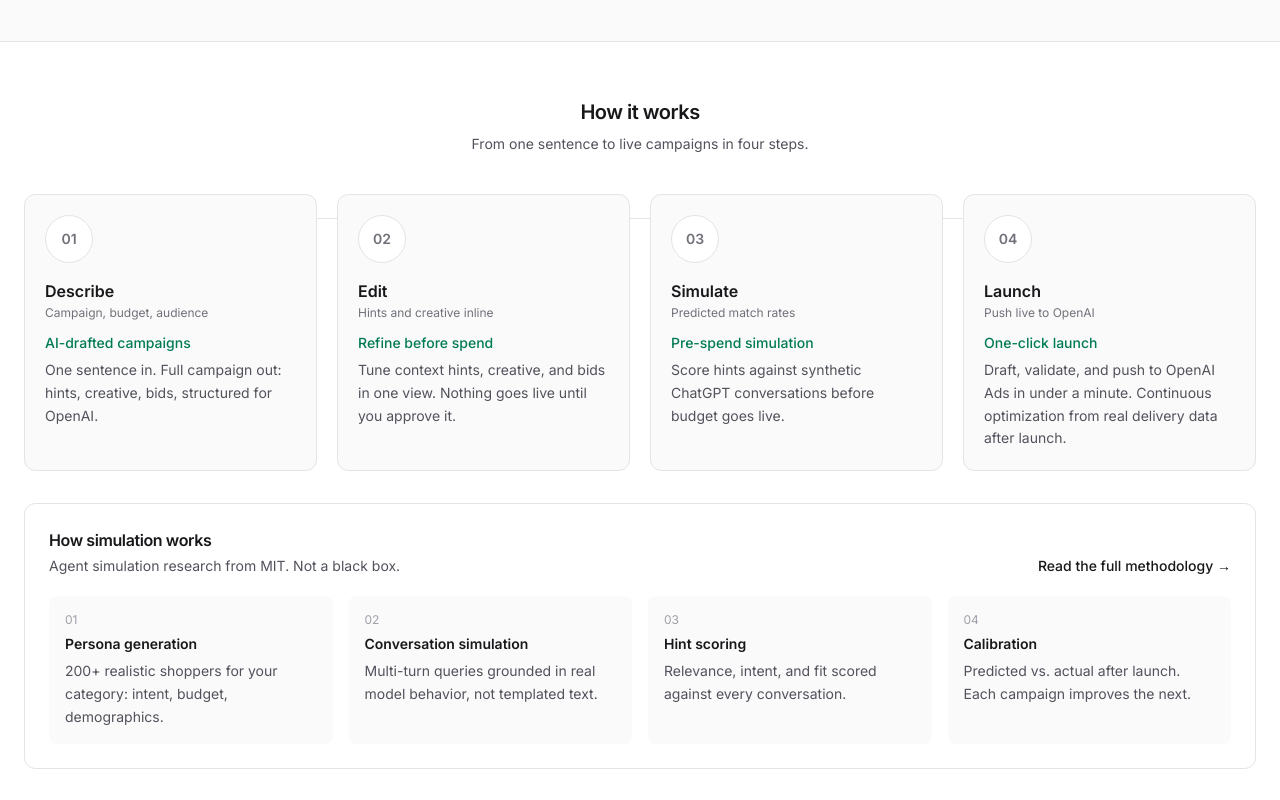
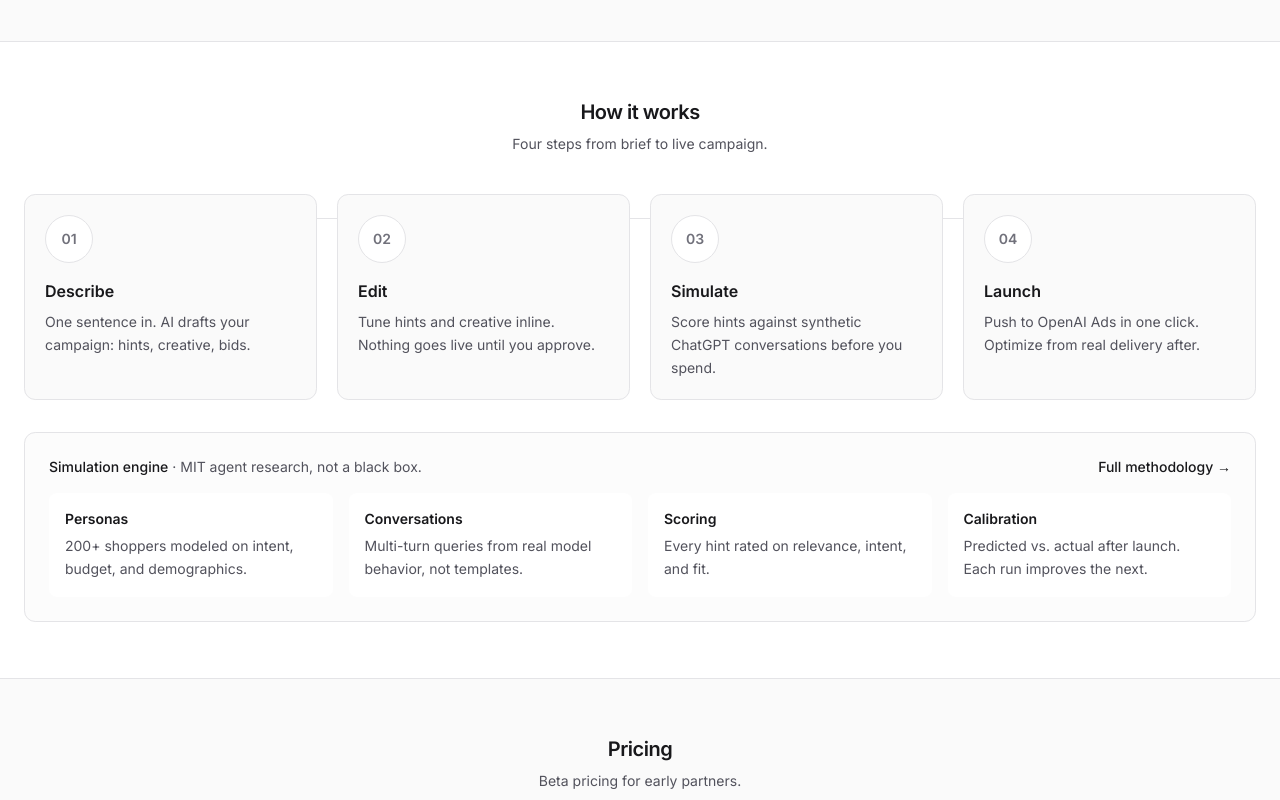
Before and after one commit to mrugankpednekar/chatgpt-ads, a Next.js app in the folder chatgpt-ads-simulator/: page / in a window 1280 px wide. Shown: the part 900-1700 px from the top of the page. Built offline with nearby package versions, Linux system fonts and the light colour scheme; no server answers.

Commit message:
Tighten How it works section and rename simulation block.
Use concise four-step cards, drop duplicate numbering, and label the nested panel Simulation engine instead of a second how-it-works heading.

Co-authored-by: Cursor <cursoragent@cursor.com>

```diff
--- a/chatgpt-ads-simulator/src/components/marketing/landing-page.tsx
+++ b/chatgpt-ads-simulator/src/components/marketing/landing-page.tsx
@@ -34,53 +34,41 @@ const workflowSteps = [
   {
     num: "01",
     title: "Describe",
-    detail: "Campaign, budget, audience",
-    feature: "AI-drafted campaigns",
-    body: "One sentence in. Full campaign out: hints, creative, bids, structured for OpenAI.",
+    body: "One sentence in. AI drafts your campaign: hints, creative, bids.",
   },
   {
     num: "02",
     title: "Edit",
-    detail: "Hints and creative inline",
-    feature: "Refine before spend",
-    body: "Tune context hints, creative, and bids in one view. Nothing goes live until you approve it.",
+    body: "Tune hints and creative inline. Nothing goes live until you approve.",
   },
   {
     num: "03",
     title: "Simulate",
-    detail: "Predicted match rates",
-    feature: "Pre-spend simulation",
-    body: "Score hints against synthetic ChatGPT conversations before budget goes live.",
+    body: "Score hints against synthetic ChatGPT conversations before you spend.",
   },
   {
     num: "04",
     title: "Launch",
-    detail: "Push live to OpenAI",
-    feature: "One-click launch",
-    body: "Draft, validate, and push to OpenAI Ads in under a minute. Continuous optimization from real delivery data after launch.",
+    body: "Push to OpenAI Ads in one click. Optimize from real delivery after.",
   },
 ];
 
 const simulationPipeline = [
   {
-    step: "01",
-    title: "Persona generation",
-    body: "200+ realistic shoppers for your category: intent, budget, demographics.",
+    title: "Personas",
+    body: "200+ shoppers modeled on intent, budget, and demographics.",
   },
   {
-    step: "02",
-    title: "Conversation simulation",
-    body: "Multi-turn queries grounded in real model behavior, not templated text.",
+    title: "Conversations",
+    body: "Multi-turn queries from real model behavior, not templates.",
   },
   {
-    step: "03",
-    title: "Hint scoring",
-    body: "Relevance, intent, and fit scored against every conversation.",
+    title: "Scoring",
+    body: "Every hint rated on relevance, intent, and fit.",
   },
   {
-    step: "04",
     title: "Calibration",
-    body: "Predicted vs. actual after launch. Each campaign improves the next.",
+    body: "Predicted vs. actual after launch. Each run improves the next.",
   },
 ];
 
@@ -301,7 +289,7 @@ export function MarketingLandingPage() {
           </div>
         </section>
 
-        {/* How it works + simulation */}
+        {/* How it works */}
         <section className="border-t border-zinc-200 bg-white py-14">
           <div className="mx-auto max-w-7xl px-6">
             <div className="mb-10 text-center">
@@ -309,7 +297,7 @@ export function MarketingLandingPage() {
                 How it works
               </h2>
               <p className="mt-2 text-sm text-zinc-600">
-                From one sentence to live campaigns in four steps.
+                Four steps from brief to live campaign.
               </p>
             </div>
 
@@ -325,11 +313,7 @@ export function MarketingLandingPage() {
                       {step.num}
                     </div>
                     <p className="font-semibold text-zinc-900">{step.title}</p>
-                    <p className="mt-0.5 text-xs text-zinc-500">{step.detail}</p>
-                    <p className="mt-3 text-sm font-medium text-emerald-700">
-                      {step.feature}
-                    </p>
-                    <p className="mt-1.5 text-sm leading-relaxed text-zinc-600">
+                    <p className="mt-2 text-sm leading-relaxed text-zinc-600">
                       {step.body}
                     </p>
                   </article>
@@ -337,28 +321,26 @@ export function MarketingLandingPage() {
               </div>
             </div>
 
-            <div className="mt-8 rounded-xl border border-zinc-200 p-6">
-              <div className="mb-5 flex flex-col gap-1 sm:flex-row sm:items-end sm:justify-between">
-                <div>
-                  <h3 className="text-base font-semibold tracking-tight text-zinc-900">
-                    How simulation works
-                  </h3>
-                  <p className="mt-1 text-sm text-zinc-600">
-                    Agent simulation research from MIT. Not a black box.
-                  </p>
-                </div>
+            <div className="mt-8 rounded-xl border border-zinc-200 bg-zinc-50/50 p-6">
+              <div className="mb-4 flex flex-col gap-3 sm:flex-row sm:items-center sm:justify-between">
+                <p className="text-sm text-zinc-600">
+                  <span className="font-medium text-zinc-900">
+                    Simulation engine
+                  </span>
+                  {" · "}
+                  MIT agent research, not a black box.
+                </p>
                 <Link
                   href="/methodology"
                   className="shrink-0 text-sm font-medium text-zinc-900 underline-offset-2 hover:underline"
                 >
-                  Read the full methodology →
+                  Full methodology →
                 </Link>
               </div>
               <div className="grid gap-4 sm:grid-cols-2 lg:grid-cols-4">
                 {simulationPipeline.map((item) => (
-                  <article key={item.step} className="rounded-lg bg-zinc-50 p-4">
-                    <p className="font-mono text-xs text-zinc-400">{item.step}</p>
-                    <h4 className="mt-1.5 text-sm font-semibold text-zinc-900">
+                  <article key={item.title} className="rounded-lg bg-white p-4">
+                    <h4 className="text-sm font-semibold text-zinc-900">
                       {item.title}
                     </h4>
                     <p className="mt-1.5 text-sm leading-relaxed text-zinc-600">
```
